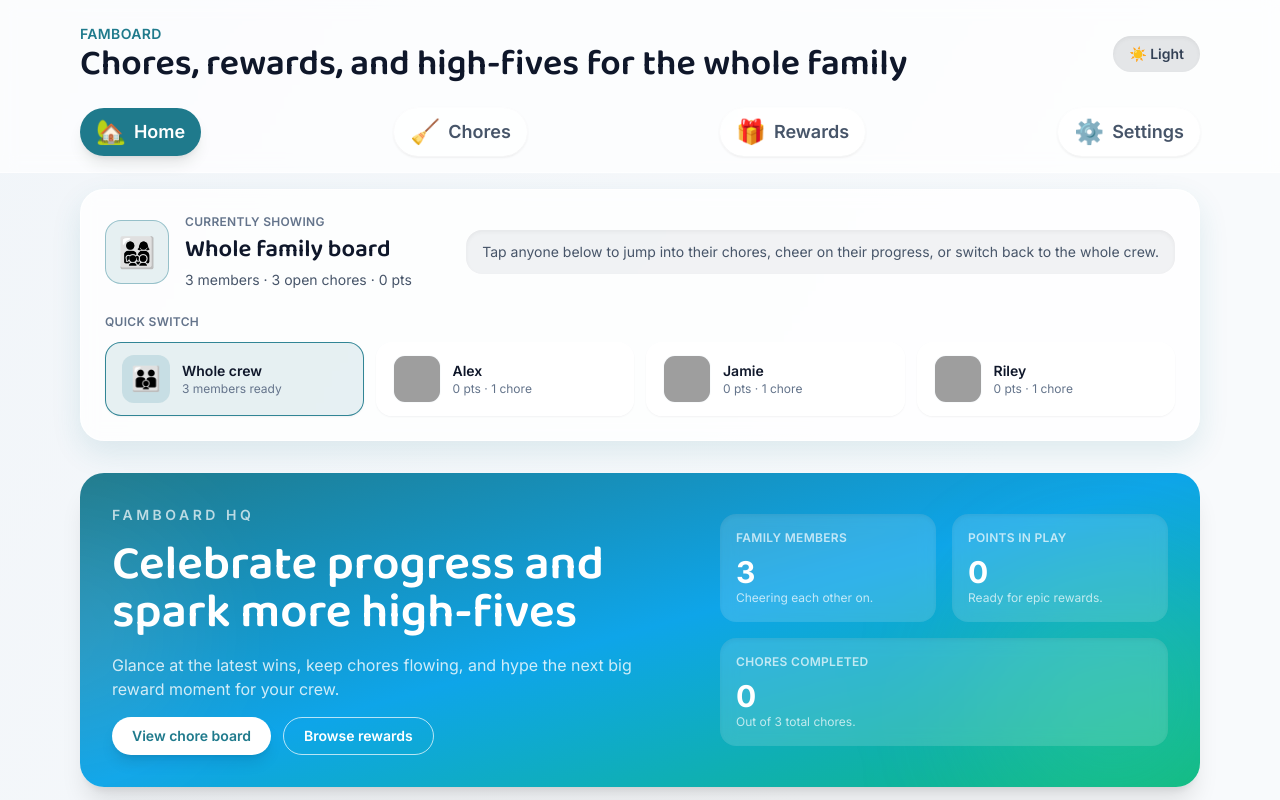
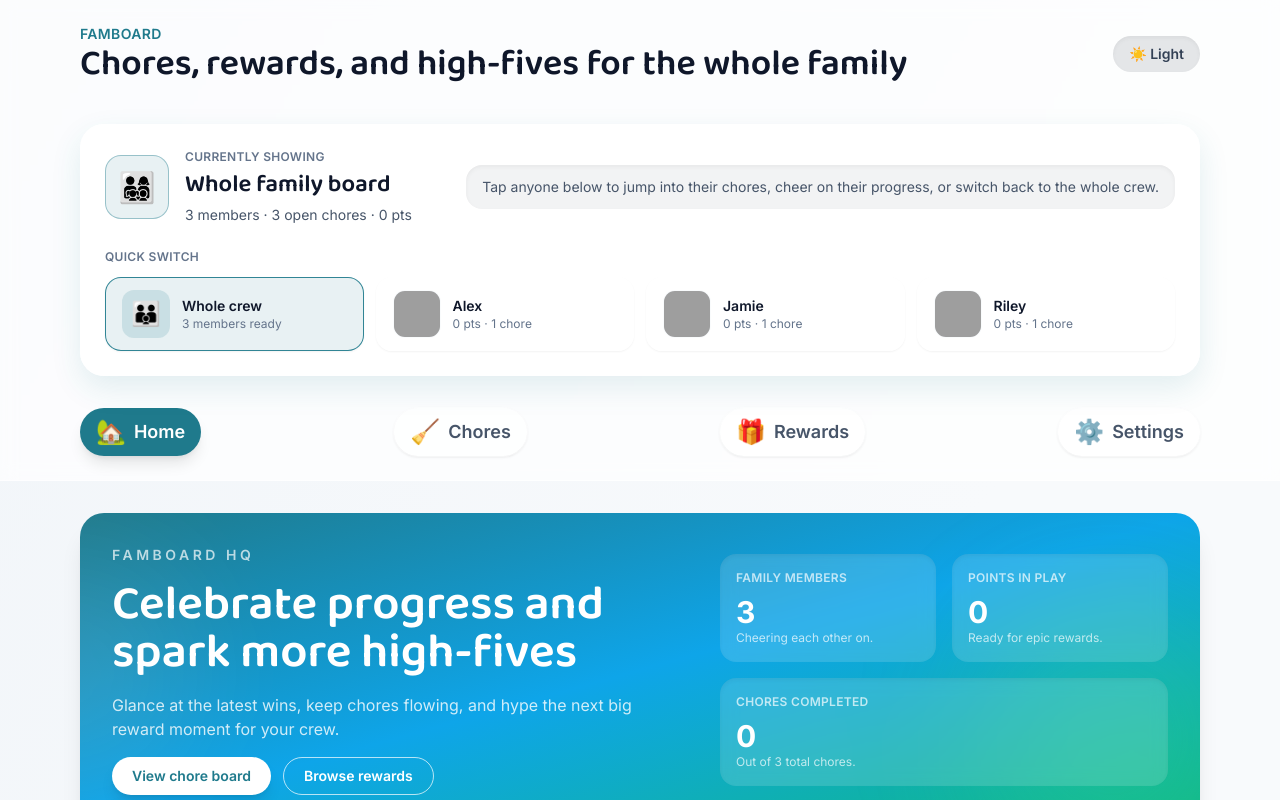
Before and after one commit to curtiscovington/famboard, a React (Vite) app: page / in a window 1280 px wide. Shown: the top 800 px of the page. Built offline with nearby package versions, Linux system fonts and the light colour scheme; grey boxes are pictures that could not be loaded.

Commit message:
Add spacing below home header selector

```diff
--- a/src/App.jsx
+++ b/src/App.jsx
@@ -71,8 +71,9 @@ function UserSwitcher() {
     'group relative flex items-center gap-3 rounded-2xl border px-4 py-3 text-left shadow-sm transition focus:outline-none focus:ring-2 focus:ring-famboard-primary/50 focus:ring-offset-2 dark:focus:ring-offset-slate-900'
 
   return (
-    <section className="mx-auto mt-4 w-full max-w-6xl px-4">
+    <section className="mx-auto mt-4 mb-6 w-full max-w-6xl px-4 sm:mb-8">
       <div className="rounded-3xl border border-white/70 bg-white/80 p-6 shadow-card backdrop-blur dark:border-slate-800 dark:bg-slate-900/70">
+        <div className="flex flex-col gap-6">
           <div className="flex flex-col gap-4 md:flex-row md:items-center md:justify-between">
             <div className="flex items-center gap-4">
               <div
@@ -112,8 +113,7 @@ function UserSwitcher() {
               Tap anyone below to jump into their chores, cheer on their progress, or switch back to the whole crew.
             </p>
           </div>
-
-        <div className="mt-6">
+          <div>
             <p className="text-xs font-semibold uppercase tracking-wide text-slate-500 dark:text-slate-400">Quick switch</p>
             <div
               role="radiogroup"
@@ -199,6 +199,7 @@ function UserSwitcher() {
           )}
           </div>
         </div>
+      </div>
     </section>
   )
 }
@@ -243,7 +244,8 @@ function Layout() {
           </div>
           <ThemeToggle />
         </div>
-        <nav className="mx-auto w-full max-w-6xl px-4 pb-4">
+        <UserSwitcher />
+        <nav className="mx-auto w-full max-w-6xl px-4 pb-6">
           <div className="grid grid-cols-2 gap-3 sm:flex sm:justify-between">
             {navigation.map((item) => (
               <NavLink
@@ -287,7 +289,6 @@ function Layout() {
           </div>
         </div>
       )}
-      <UserSwitcher />
       <main className="mx-auto w-full max-w-6xl flex-1 px-4 py-8">
         {isHydrated ? (
           <Outlet />
```
Lines whose indentation alone changed are shown as unchanged.
